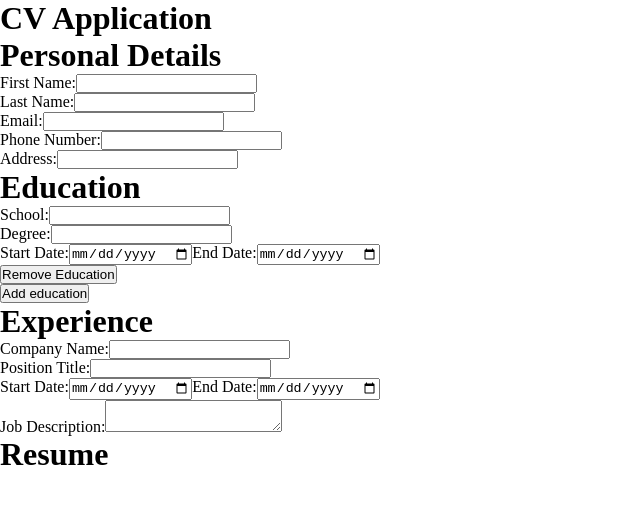
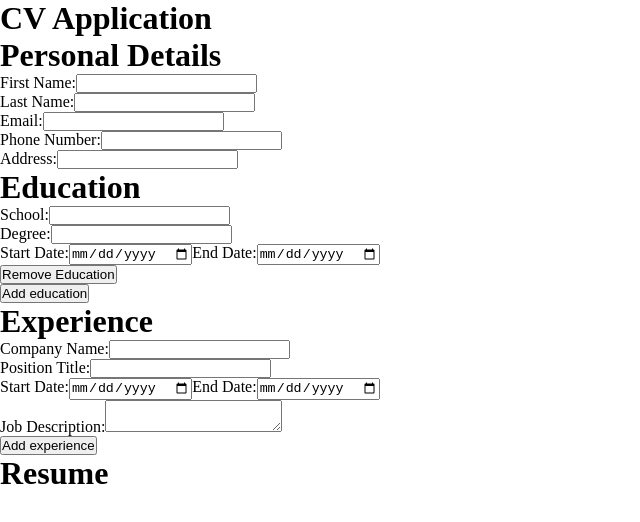
Before and after one commit to KimMillena/cv-application, a React (Vite) app: page / in a window 1280 px wide. Shown: the top 522 px of the page, without its empty margins (0-640 px from the left). Built offline with nearby package versions, Linux system fonts and the light colour scheme.

Commit message:
Add add experience button/functionality

```diff
--- a/src/App.jsx
+++ b/src/App.jsx
@@ -17,6 +17,10 @@ function App() {
   const [educationList, setEducationList] = useState([
     { id: crypto.randomUUID(), school: '', degree: '', startDate: '', endDate: '' },
   ]);
+
+  const [experienceList, setExperienceList] = useState([
+    { id: crypto.randomUUID(), companyName: '', positionTitle: '', experienceStartDate: '', experienceEndDate: '', jobDescription: '' },
+  ])
 
   const handlePersonalDetailsChange = (e) => {
     const inputName = e.target.name;
@@ -44,7 +48,7 @@ function App() {
     })
 
     setEducationList(changedEducation)
-  }
+  };
 
   const handleAddEducation = () => {
     console.log(educationList)
@@ -69,6 +73,22 @@ function App() {
     );
   };
 
+  const handleAddExperience = () => {
+    const newExperience = {
+      id: crypto.randomUUID(),
+      companyName: '',
+      positionTitle: '',
+      experienceStartDate: '',
+      experienceEndDate: '',
+      jobDescription: ''
+    };
+
+    setExperienceList(prevExperience => [
+      ...prevExperience,
+      newExperience
+    ])
+  };
+
   return (
     <>
       <h1>CV Application</h1>
@@ -76,7 +96,7 @@ function App() {
         personalDetails={personalDetails}
         onChange={handlePersonalDetailsChange}
       />
-      {educationList.map((education) => (
+      {educationList.map(education => (
          <EducationSection
           key={education.id}
           educationDetails={education}
@@ -85,7 +105,12 @@ function App() {
           onRemove={() => handleRemoveEducation(education.id)}
         />
       ))}
-      <ExperienceSection />
+      {experienceList.map(experience => (
+        <ExperienceSection
+          key={experience.id}
+          onAdd={handleAddExperience}
+        />
+      ))}
       <ResumeSection
         personalDetails={personalDetails}
         educationList={educationList}
--- a/src/components/experience/ExperienceSection.jsx
+++ b/src/components/experience/ExperienceSection.jsx
@@ -1,10 +1,15 @@
 import ExperienceForm from './ExperienceForm';
+import Button from '../Button';
 
-function ExperienceSection() {
+function ExperienceSection({ onAdd }) {
     return (
         <div className="experience-section">
             <h1>Experience</h1>
             <ExperienceForm />
+            <Button
+                btnLabel="Add experience"
+                onClick={onAdd}
+            />
         </div>
     );
 }
```
